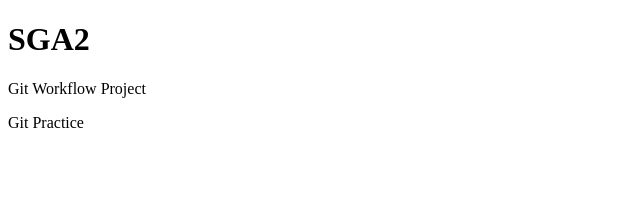
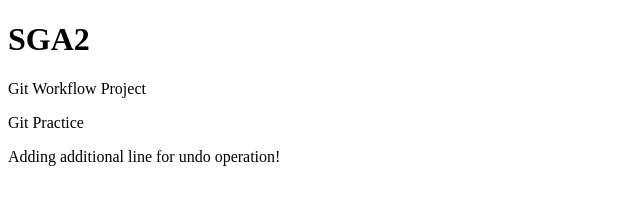
Before and after one commit to ethicalcod/gitWorkflow, a plain HTML site: page index.html in a window 1280 px wide. Shown: the whole page, without its empty margins (0-640 px from the left). Drawn offline with Linux system fonts and the light colour scheme.

Commit message:
Added the undo command description

```diff
--- a/index.html
+++ b/index.html
@@ -7,5 +7,6 @@
     <h1>SGA2</h1>
     <p>Git Workflow Project</p>
     <p>Git Practice</p>
+    <p>Adding additional line for undo operation!</p>
 </body>
 </html>
```
Also changed, not shown: git_commands.txt.
